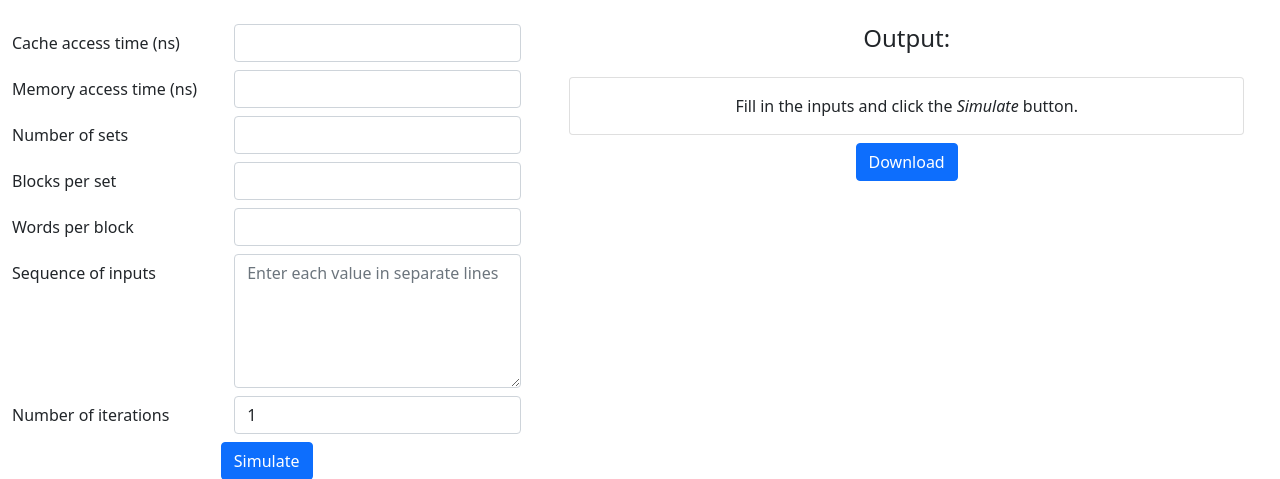
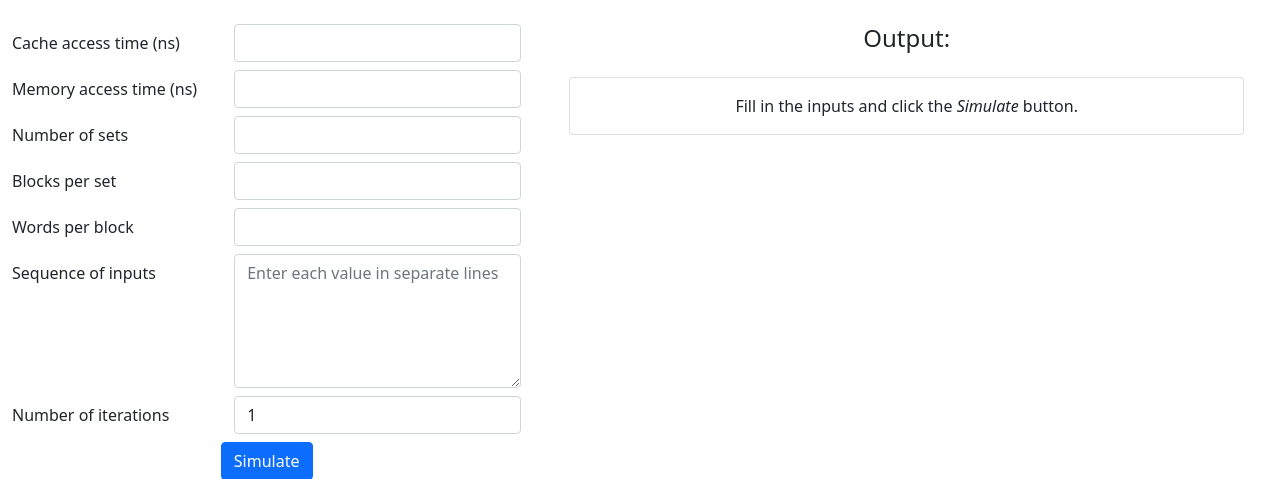
Before and after one commit to CSARCH-MP2/CSARCH2-cache-algo, a Django app: page / in a window 1280 px wide. Shown: the part 56-535 px from the top of the page. Run offline with Django 3.2, Linux system fonts and the light colour scheme.

Commit message:
download btn is now hidden by default

```diff
--- a/csarch2/simulator/templates/pages/home.html
+++ b/csarch2/simulator/templates/pages/home.html
@@ -100,7 +100,7 @@
       </div>
       <form class="d-flex" action="{% url 'download' %}" name="download_form" id="downloadForm" method="POST" >
         {% csrf_token %}
-        <input class="btn btn-primary mx-auto" type="submit" id="download" value="Download" />
+        <input class="btn btn-primary mx-auto" type="submit" id="download" value="Download" style="display: none" />
       </form>
     </div>
   </div>
@@ -126,6 +126,7 @@
       $('#hit_rate').html((data['hit_rate']*100).toFixed(4));
       $('#miss_penalty').html(data['miss_penalty']);
       $('#output').show();
+      $('#download').show();
 
       console.log(data);
     });
```
